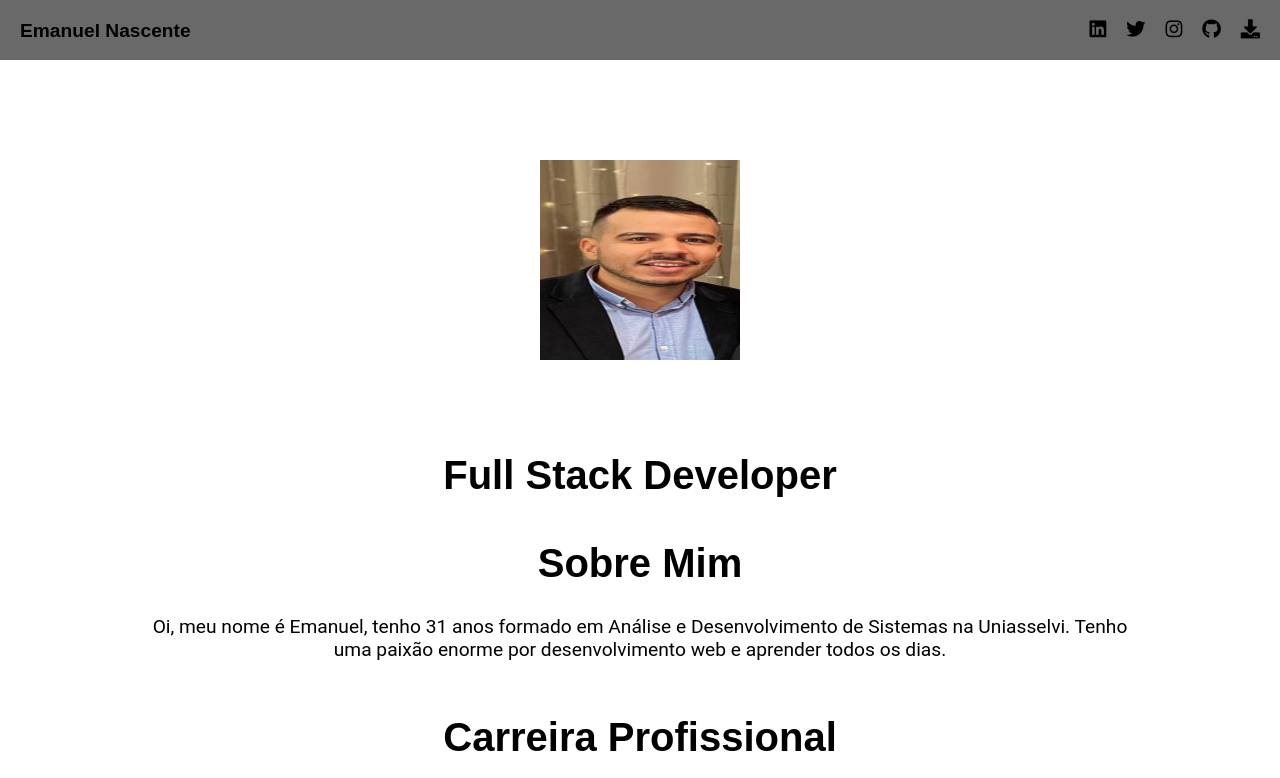
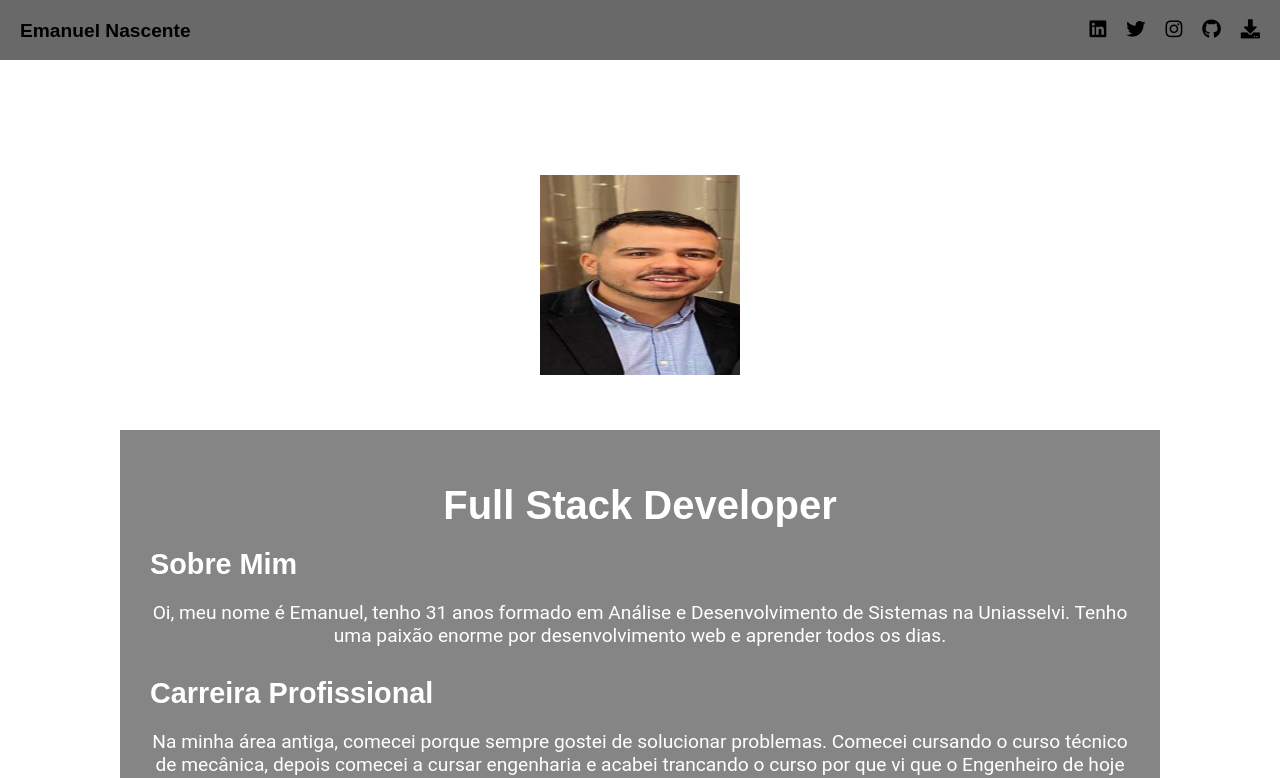
Before and after one commit to enascentedev/Portifolio-React, a React (Create React App) app: page / in a window 1280 px wide. Shown: the top 778 px of the page. Built offline with nearby package versions, Linux system fonts and the light colour scheme.

Commit message:
ajustando layout about

```diff
--- a/src/assets/About.css
+++ b/src/assets/About.css
@@ -3,6 +3,7 @@
 	flex-direction: column;
 	align-items: center;
   justify-content: center;
+	color: white;
 }
 
 .home {
@@ -10,11 +11,12 @@
   height: 35vh;
   position: relative;
   z-index: 1;
-  padding: 0 15px;
+  padding: 15px;
   display: flex;
   align-items: center;
   justify-content: center;
   flex-direction: column;
+
 }
 .foto {
 	width: 200px;
@@ -30,14 +32,14 @@
   max-width: 1400px;
   width: 100%;
   padding: 15px;
-  position: relative;
 	display: flex;
 	flex-direction: column;
 	align-items: center;
   justify-content: center;
-  margin: auto;
+  z-index: 99999;
+	background: rgba(105, 105, 105, 0.813);
 }
-.titulo {
+.titulo,.subtitulo {
   font-family: 'Lexend Deca', sans-serif;
   font-weight: 900;
   font-size: 1.7rem;
@@ -46,9 +48,14 @@
 	font-family: 'Roboto', sans-serif;
   font-weight: 400;
   font-size: 1.2rem;
+	text-align: start;
+	margin: 10px;
+
 }
 .subtitulo {
-	font-size: 1.6rem;
+	font-size: 1.8rem;
+	align-self: flex-start;
+  margin: 10px;
 }
 .conhecimentos-list {
 	display: flex;
@@ -63,7 +70,7 @@
 	padding: 15px;
 	margin: 10px;
 	width: calc(33% - 20px);
-	text-align: center;
+
 	box-shadow: 0 0 10px rgba(0, 0, 0, 0.5);
 }
 .conhecimento-item i {
--- a/src/components/About.jsx
+++ b/src/components/About.jsx
@@ -16,14 +16,14 @@ function About() {
 					<h2 className="titulo">
 						Full Stack Developer
 					</h2>
-					<h2 className="titulo">Sobre Mim</h2>
+					<h2 className="subtitulo">Sobre Mim</h2>
 					<p className="descricao">
 						Oi, meu nome é Emanuel, tenho 31 anos formado em
 						Análise e Desenvolvimento de Sistemas na Uniasselvi.
 						Tenho uma paixão enorme por desenvolvimento web e aprender
 						todos os dias.
 					</p>
-					<h2 className="titulo">Carreira Profissional</h2>
+					<h2 className="subtitulo">Carreira Profissional</h2>
 					<p className="descricao">
 						Na minha área antiga, comecei porque sempre gostei de solucionar problemas.
 						Comecei cursando o curso técnico de mecânica, depois comecei a cursar engenharia
```
